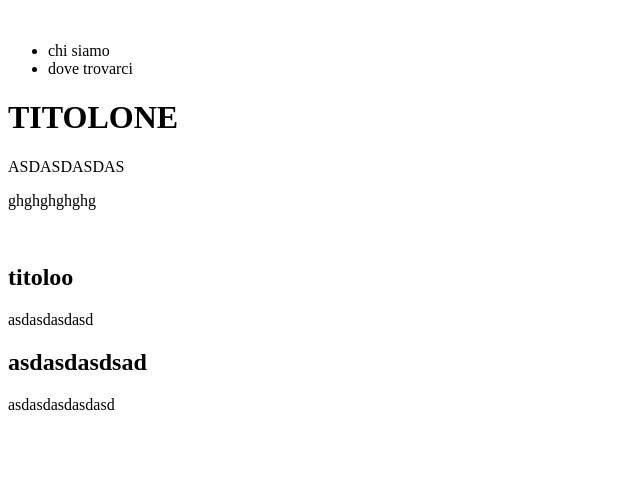
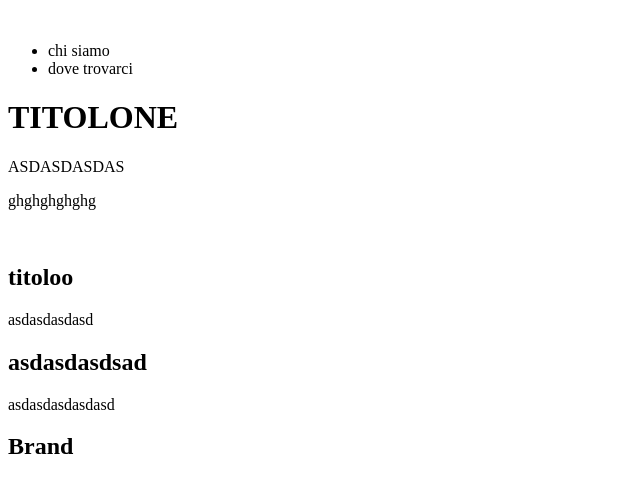
Before and after one commit to AntoninoPezzino/lezioneGit, a plain HTML site: page index.html in a window 1280 px wide. Shown: the whole page, without its empty margins (0-640 px from the left). Drawn offline with Linux system fonts and the light colour scheme.

Commit message:
ho creato il footer

```diff
--- a/index.html
+++ b/index.html
@@ -35,5 +35,10 @@
         </article>
     </main>
 
+
+    <footer>
+        <h2>Brand</h2>
+    </footer>
+
 </body>
 </html>
```
